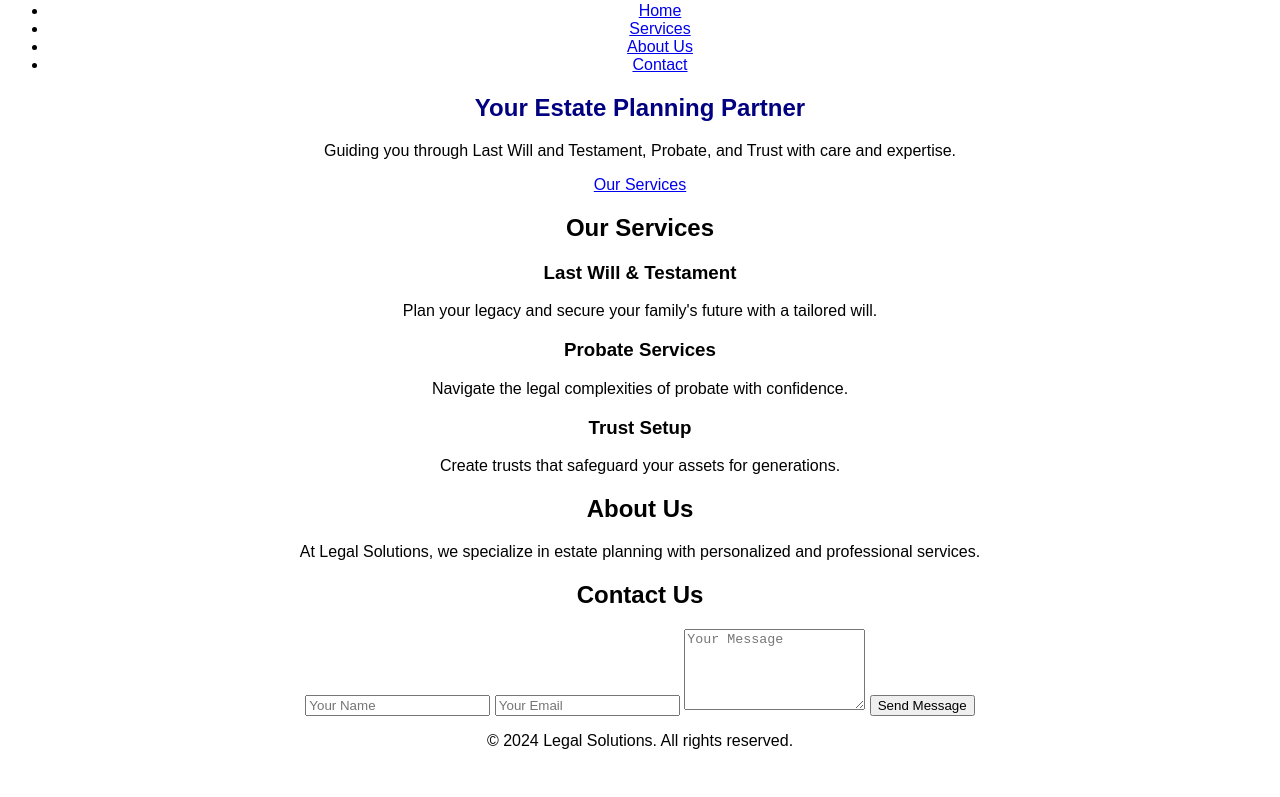
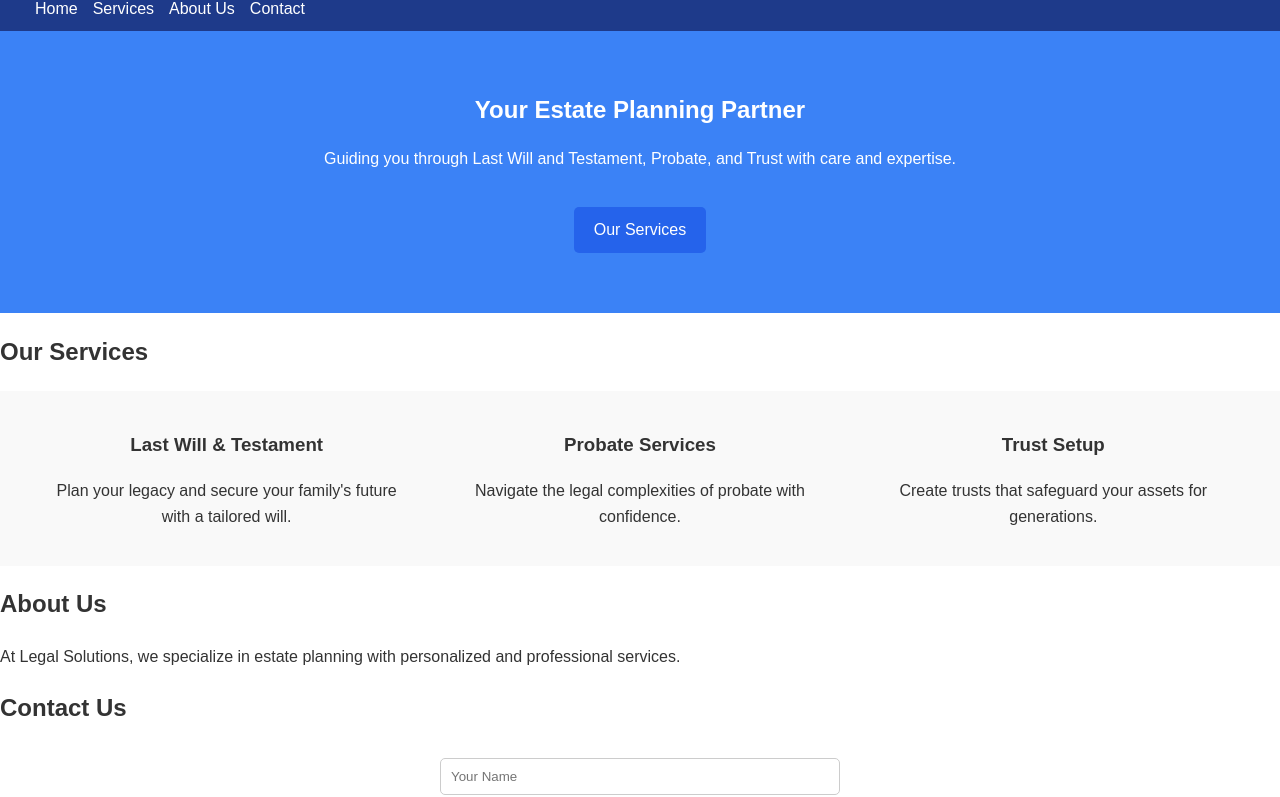
Before and after one commit to JACKEDDANNIEL/Lawyer-Website, a plain HTML site: page index.html in a window 1280 px wide. Shown: the part 40-837 px from the top of the page. Before the commit the page ends 806 px from the top, so only its background shows below. Drawn offline with Linux system fonts and the light colour scheme; a script that the page names is missing.

Commit message:
Update styles.css

```diff
--- a/styles.css
+++ b/styles.css
@@ -1,7 +1,94 @@
+/* General Reset */
 body {
-  font-family: Arial, sans-serif;
-  text-align: center;
+    font-family: Arial, sans-serif;
+    margin: 0;
+    padding: 0;
+    line-height: 1.6;
+    color: #333;
 }
-h1 {
-  color: navy;
+
+header {
+    background: #1e3a8a;
+    color: white;
+    padding: 10px 20px;
+    display: flex;
+    justify-content: space-between;
+    align-items: center;
 }
+
+.nav-links {
+    list-style: none;
+    margin: 0;
+    padding: 0;
+    display: flex;
+}
+
+.nav-links li {
+    margin-left: 15px;
+}
+
+.nav-links a {
+    color: white;
+    text-decoration: none;
+}
+
+.hero {
+    background: #3b82f6;
+    color: white;
+    text-align: center;
+    padding: 60px 20px;
+}
+
+.hero h1 {
+    margin: 0 0 10px;
+}
+
+.cta-button {
+    display: inline-block;
+    padding: 10px 20px;
+    background: #2563eb;
+    color: white;
+    text-decoration: none;
+    margin-top: 20px;
+    border-radius: 5px;
+}
+
+.service-container {
+    display: flex;
+    justify-content: space-around;
+    padding: 20px;
+    background: #f9f9f9;
+}
+
+.service {
+    max-width: 30%;
+    text-align: center;
+}
+
+form {
+    max-width: 400px;
+    margin: 20px auto;
+    display: flex;
+    flex-direction: column;
+}
+
+form input, form textarea, form button {
+    margin: 10px 0;
+    padding: 10px;
+    border: 1px solid #ccc;
+    border-radius: 5px;
+}
+
+form button {
+    background: #1e3a8a;
+    color: white;
+    border: none;
+    cursor: pointer;
+}
+
+footer {
+    text-align: center;
+    padding: 10px 0;
+    background: #1e3a8a;
+    color: white;
+}
```
